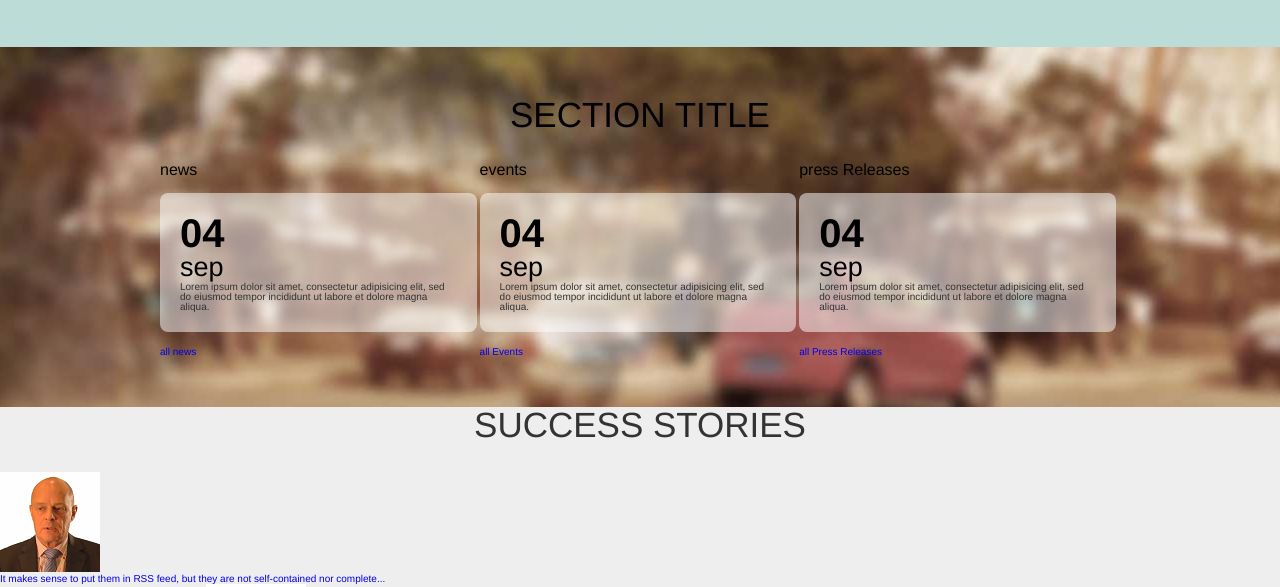
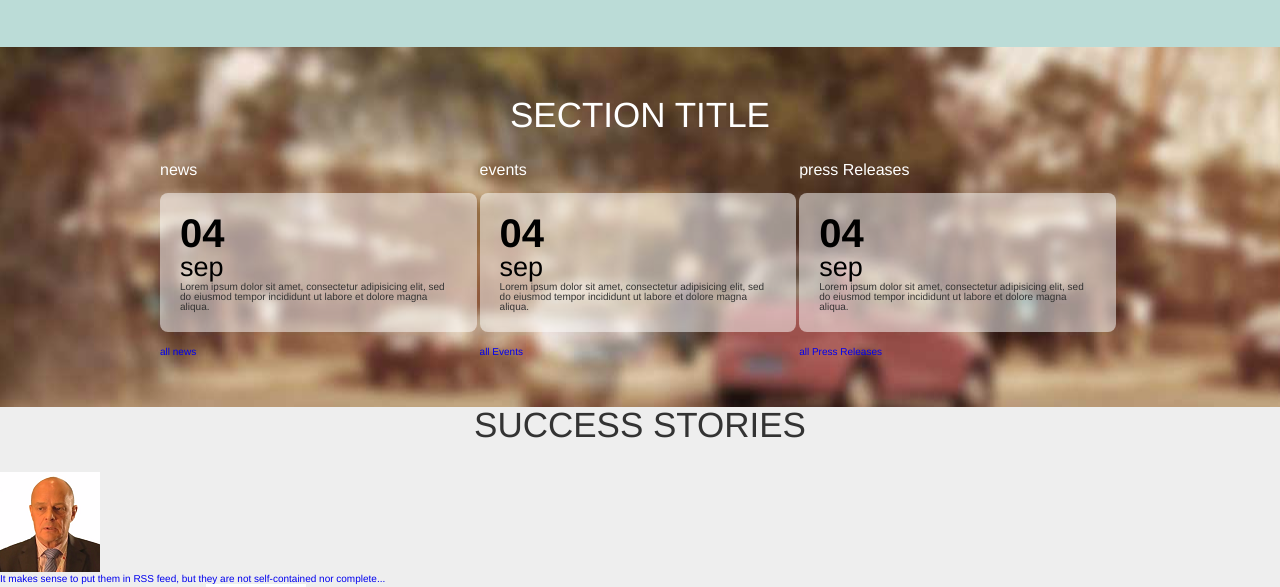
Before and after one commit to cosmonautrip/comverse, a plain HTML site: page index.html in a window 1280 px wide. Shown: the part 819-1406 px from the top of the page. Drawn offline with Linux system fonts and the light colour scheme; files whose address does not match are found by name.

Commit message:
no message

```diff
--- a/css/main.css
+++ b/css/main.css
@@ -57,6 +57,9 @@ a {
 
 .dark_text {
     color: #333;
+}
+.light_text{
+    color: #fff;
 }
 
 .center{
```
